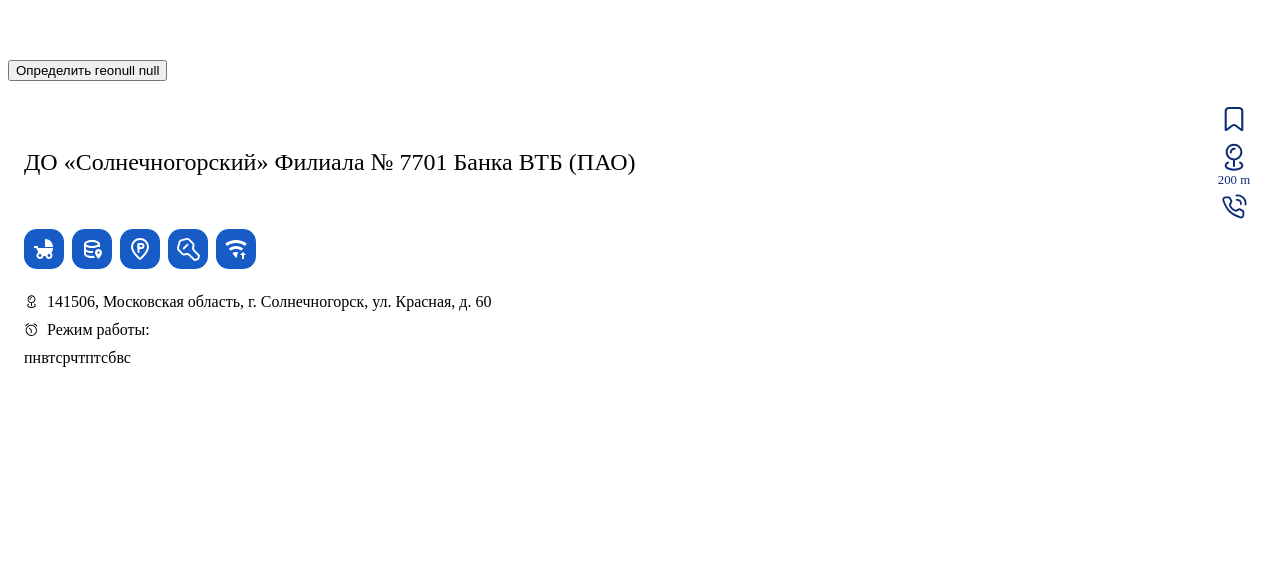
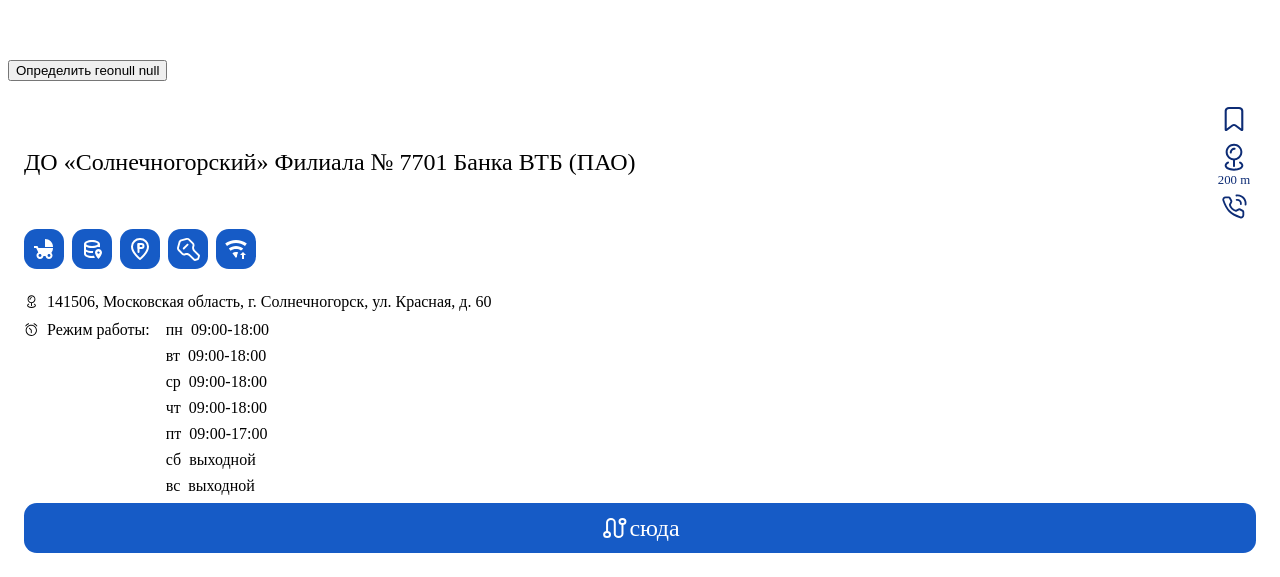
Before and after one commit to Junfrontend/moretech5, a React (Create React App) app: page / in a window 1280 px wide. Shown: the part 448-1025 px from the top of the page. Before the commit the page ends 839 px from the top, so only its background shows below. Built offline with nearby package versions, Linux system fonts and the light colour scheme; no server answers.

Commit message:
Add sheldure %btn

```diff
--- /dev/null
+++ b/src/components/Icons/IconClue.tsx
@@ -0,0 +1,35 @@
+import React from 'react';
+
+const IconClue = () => {
+  return (
+    <svg
+      width='29'
+      height='24'
+      viewBox='0 0 29 24'
+      fill='none'
+      xmlns='http://www.w3.org/2000/svg'
+    >
+      <path
+        d='M22.4769 8C24.1128 8 25.439 6.8807 25.439 5.5C25.439 4.11929 24.1128 3 22.4769 3C20.8411 3 19.5149 4.11929 19.5149 5.5C19.5149 6.8807 20.8411 8 22.4769 8Z'
+        stroke='currentColor'
+        stroke-width='2'
+        stroke-linejoin='round'
+      />
+      <path
+        d='M7.07423 21C8.71011 21 10.0363 19.8807 10.0363 18.5C10.0363 17.1193 8.71011 16 7.07423 16C5.43834 16 4.11218 17.1193 4.11218 18.5C4.11218 19.8807 5.43834 21 7.07423 21Z'
+        stroke='currentColor'
+        stroke-width='2'
+        stroke-linejoin='round'
+      />
+      <path
+        d='M22.4769 8V17.7521C22.4769 19.5459 20.754 21 18.6287 21C16.5034 21 14.7805 19.5459 14.7805 17.7521V6.2521C14.7805 4.456 13.0554 3 10.9274 3C8.79931 3 7.07422 4.456 7.07422 6.2521V16'
+        stroke='currentColor'
+        stroke-width='2'
+        stroke-linecap='round'
+        stroke-linejoin='round'
+      />
+    </svg>
+  );
+};
+
+export default IconClue;
--- a/src/components/OfficeDetails/OfficeDetails.tsx
+++ b/src/components/OfficeDetails/OfficeDetails.tsx
@@ -9,6 +9,7 @@
 import { IconLocation } from '../Icons/IconLocation';
 import IconAlarm from '../Icons/IconAlarm';
 import { OfficeOpenHours } from './OfficeOpenHours/OfficeOpenHours';
+import IconClue from '../Icons/IconClue';
 
 export const OfficeDetails = () => {
   const { salePointName, address, openHours } = officesData[0];
@@ -43,7 +44,6 @@
           </ul>
         </nav>
       </header>
-
       <OfficeFeatures />
       <p className='office-note'>
         <span className='office-small-icon'>
@@ -51,14 +51,17 @@
         </span>
         {address}
       </p>
-      <p className='office-note'>
-        <span className='office-small-icon'>
-          <IconAlarm />
-        </span>
+      <div className='office-schedule'>
+        <p className='office-note'>
+          <span className='office-small-icon'>
+            <IconAlarm />
+          </span>
+        </p>
         Режим работы:
-      </p>
+        {openHours.length && <OfficeOpenHours openHours={openHours} />}
+      </div>
 
-      {openHours.length && <OfficeOpenHours openHours={openHours} />}
+      <button type='button' className='office-details-btn'><IconClue />сюда</button>
     </div>
   );
 };
--- a/src/components/OfficeDetails/OfficeOpenHours/OfficeOpenHours.tsx
+++ b/src/components/OfficeDetails/OfficeOpenHours/OfficeOpenHours.tsx
@@ -1,15 +1,15 @@
 import React from 'react';
 import { OpenHoursType } from '../../../types/office';
+import './office-open-hours.css';
 
-export const OfficeOpenHours = ({
-  openHours,
-}: {
-  openHours: any;
-}) => {
+export const OfficeOpenHours = ({ openHours }: { openHours: any }) => {
   return (
-    <div>
+    <div className='office-open-hours'>
       {openHours.map((el: any) => (
-        <span>{el.days}</span>
+        <p className='office-open-info'>
+          <span className='office-open-day'>{el.days}</span>
+          <span>{el.hours}</span>
+        </p>
       ))}
     </div>
   );
--- /dev/null
+++ b/src/components/OfficeDetails/OfficeOpenHours/office-open-hours.css
@@ -0,0 +1,11 @@
+.office-open-info {
+    margin: 0 0 0.5rem;
+}
+
+.office-open-day {
+    padding-right: 0.5rem;
+}
+
+.office-open-hours {
+    padding-left: 1rem;
+}
--- a/src/components/OfficeDetails/office-details.css
+++ b/src/components/OfficeDetails/office-details.css
@@ -68,3 +68,22 @@
   height: 1rem;
   vertical-align: middle;
 }
+
+.office-schedule {
+  display: flex;
+}
+
+.office-details-btn {
+  display: flex;
+  justify-content: center;
+  align-items: center;
+  width: 100%;
+  color: #fff;
+  border: 0;
+  cursor: pointer;
+  font: inherit;
+  font-size: 1.5rem;
+  line-height: 2;
+  background-color: var(--color-blue);
+  border-radius: 0.8rem;
+}
```
